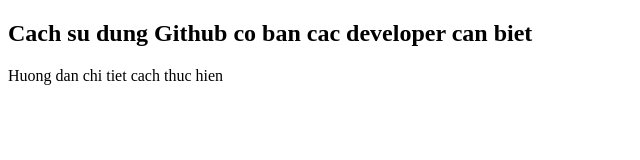
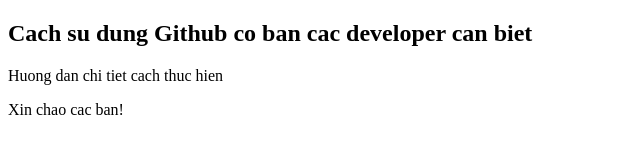
Before and after one commit to nhacpham34/Github_test1, a plain HTML site: page index.html in a window 1280 px wide. Shown: the whole page, without its empty margins (0-640 px from the left). Drawn offline with Linux system fonts and the light colour scheme.

Commit message:
test status adder

```diff
--- a/index.html
+++ b/index.html
@@ -9,5 +9,6 @@
 <body>
     <h2>Cach su dung Github co ban cac developer can biet</h2>
     <p>Huong dan chi tiet cach thuc hien</p>
+    <span>Xin chao cac ban!</span>
 </body>
 </html>
```
